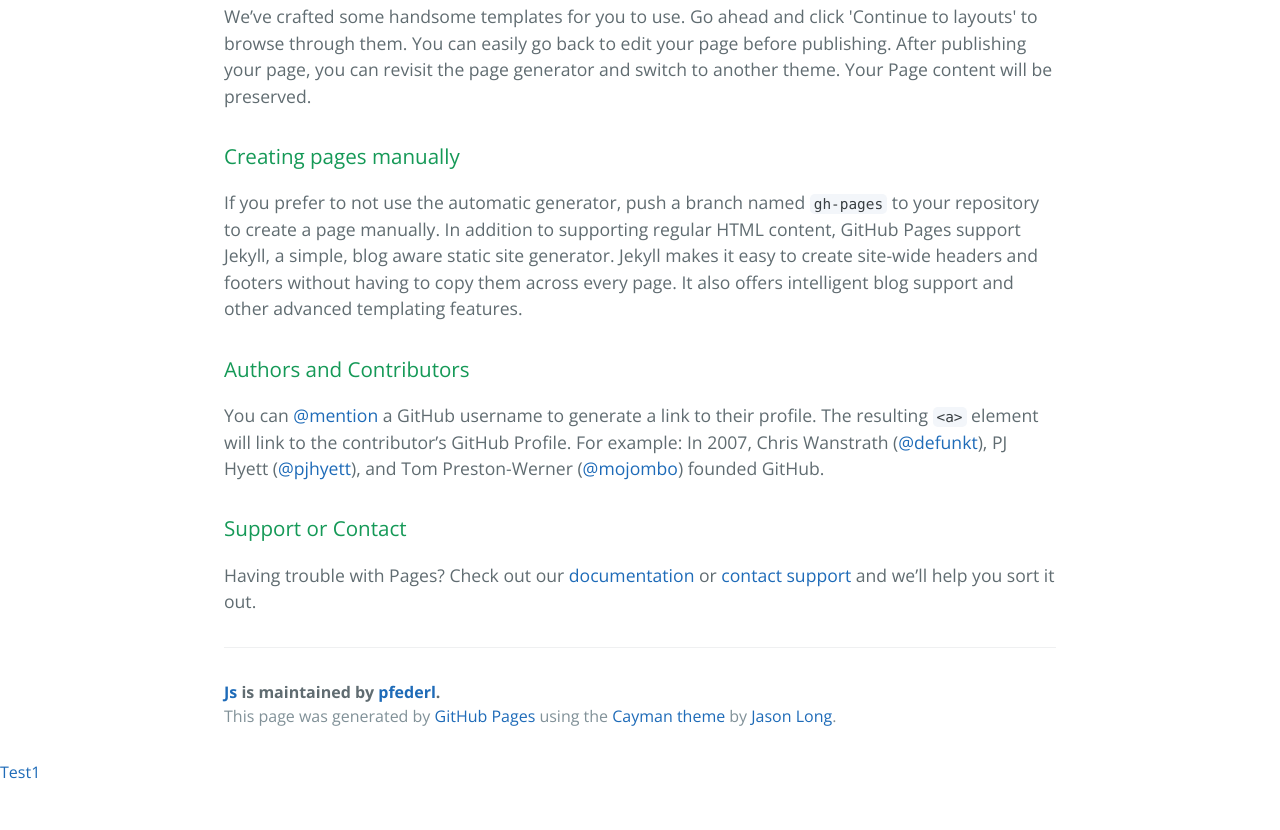
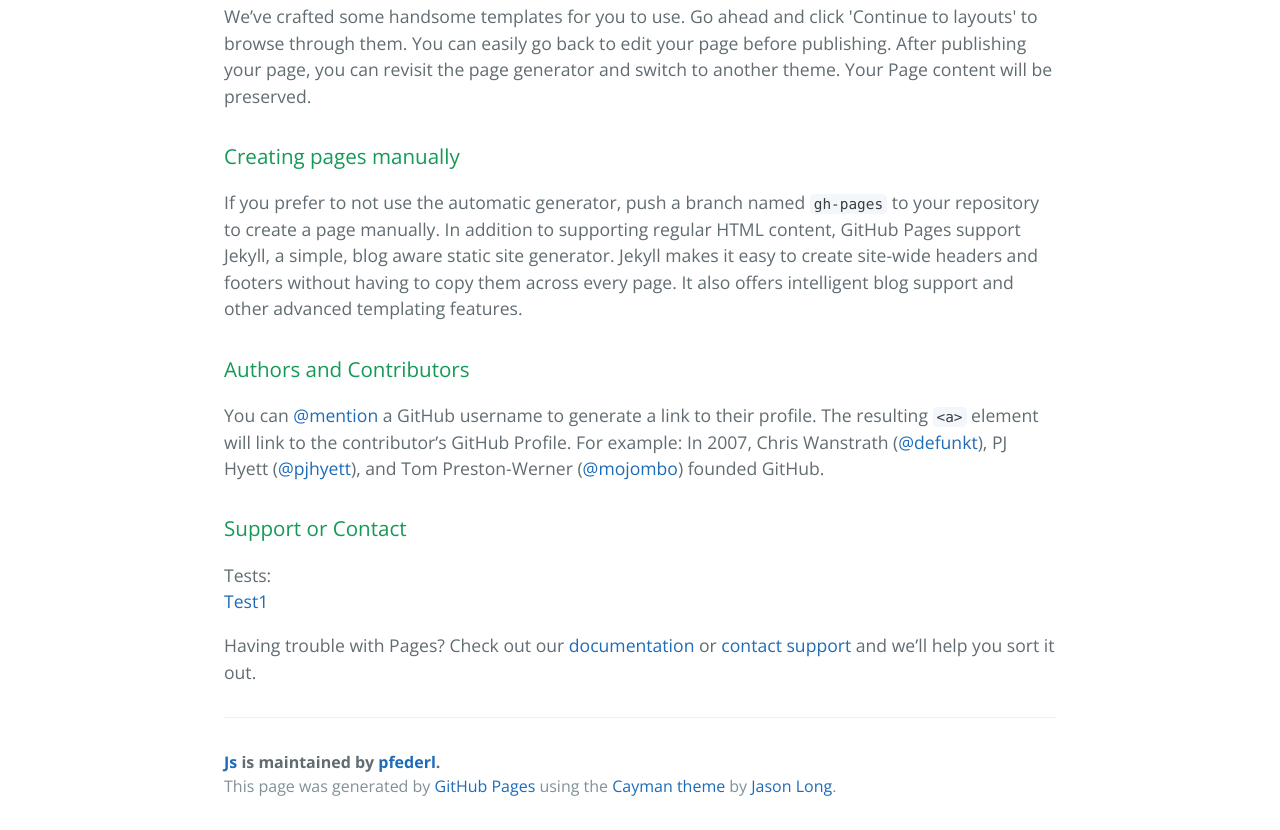
Before and after one commit to pfederl/js, a plain HTML site: page index.html in a window 1280 px wide. Shown: the part 646-1476 px from the top of the page. Before the commit the page ends 1430 px from the top, so only its background shows below. Drawn offline with nearby package versions, Linux system fonts and the light colour scheme.

Commit message:
Update index.html

```diff
--- a/index.html
+++ b/index.html
@@ -42,6 +42,11 @@
 <h3>
 <a id="support-or-contact" class="anchor" href="#support-or-contact" aria-hidden="true"><span aria-hidden="true" class="octicon octicon-link"></span></a>Support or Contact</h3>
 
+<p>Tests:
+<br />
+  <a href="test1.html">Test1</a>
+</p>
+
 <p>Having trouble with Pages? Check out our <a href="https://help.github.com/pages">documentation</a> or <a href="https://github.com/contact">contact support</a> and we’ll help you sort it out.</p>
 
       <footer class="site-footer">
@@ -52,6 +57,5 @@
 
     </section>
 
-  <a href="test1.html">Test1</a>
   </body>
 </html>
```
